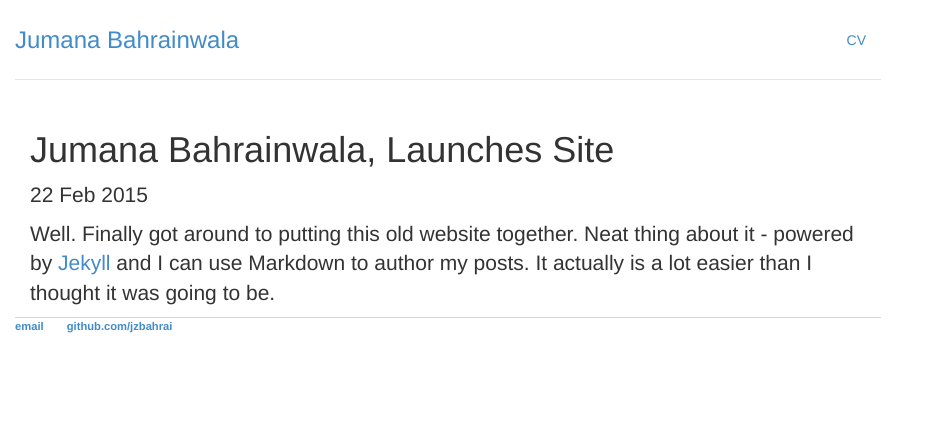
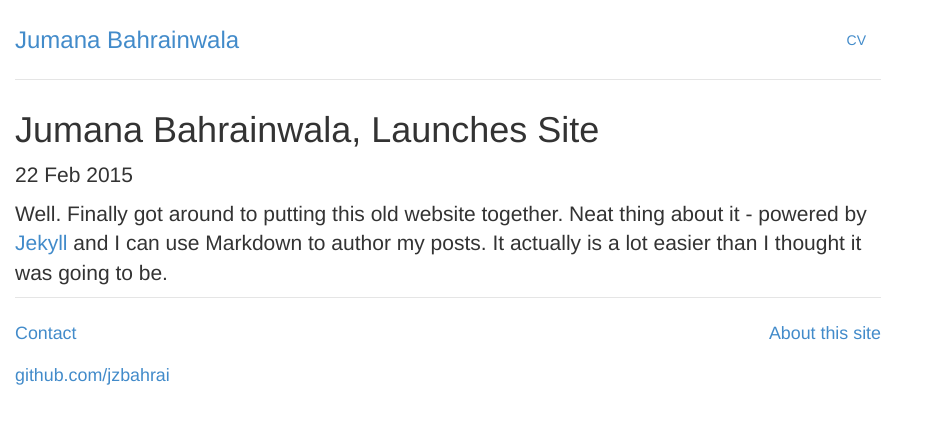
Before and after one commit to jzbahrai/jzbahrai.github.io, a Jekyll site: the page built from _posts/2015-02-22-jumana-bahrainwala-site-launched.md, in a window 1280 px wide. Shown: the top 424 px of the page, without its empty margins (0-929 px from the left). Built offline with Jekyll 4.4.1, drawn with Linux system fonts in a browser that asks for light colours; nearby versions of some CDN libraries; library files that are not in the unit come from our copies.

Commit message:
finished layout

```diff
--- a/_layouts/default.html
+++ b/_layouts/default.html
@@ -19,16 +19,29 @@
 					</ul>
 					<h3 class="text-muted"><a href="/">Jumana Bahrainwala</a></h3>
 				</div>
+
+				{{ content }}
+
+				<div class="footer">
+					<div class="row">
+					<div class="col-sm-8">
+					<p><small><a href="mailto:jzbahrai@uwaterloo.ca" target="_blank">Contact</a></small></p>
+					<P><small><a href="https://github.com/jzbahrai">github.com/jzbahrai</a></small></p>
+					</div>
+					<div class="col-sm-4">
+					<p class="pull-right"><small><a href="/site" title="About this site">About this site</a></small></p>
+					</div>
+					</div>
+				</div> <!-- /footer -->
+
 			<div class="container">
 
-			{{ content }}
 
+
+			<!-- javascript at the end of the doc so page loads faster -->
+			<script src="//code.jquery.com/jquery.js"></script>
+			<script src="/js/bootstrap.min.js"></script>
+			<script src="/js/library.js"></script>
 			</div><!-- /.container -->
-			<footer>
-	    		<ul>
-	        		<li><a href="mailto:jzbahrai@uwaterloo.ca">email</a></li>
-	        		<li><a href="https://github.com/jzbahrai">github.com/jzbahrai</a></li>
-				</ul>
-			</footer>
 		</body>
 	</html>
```
